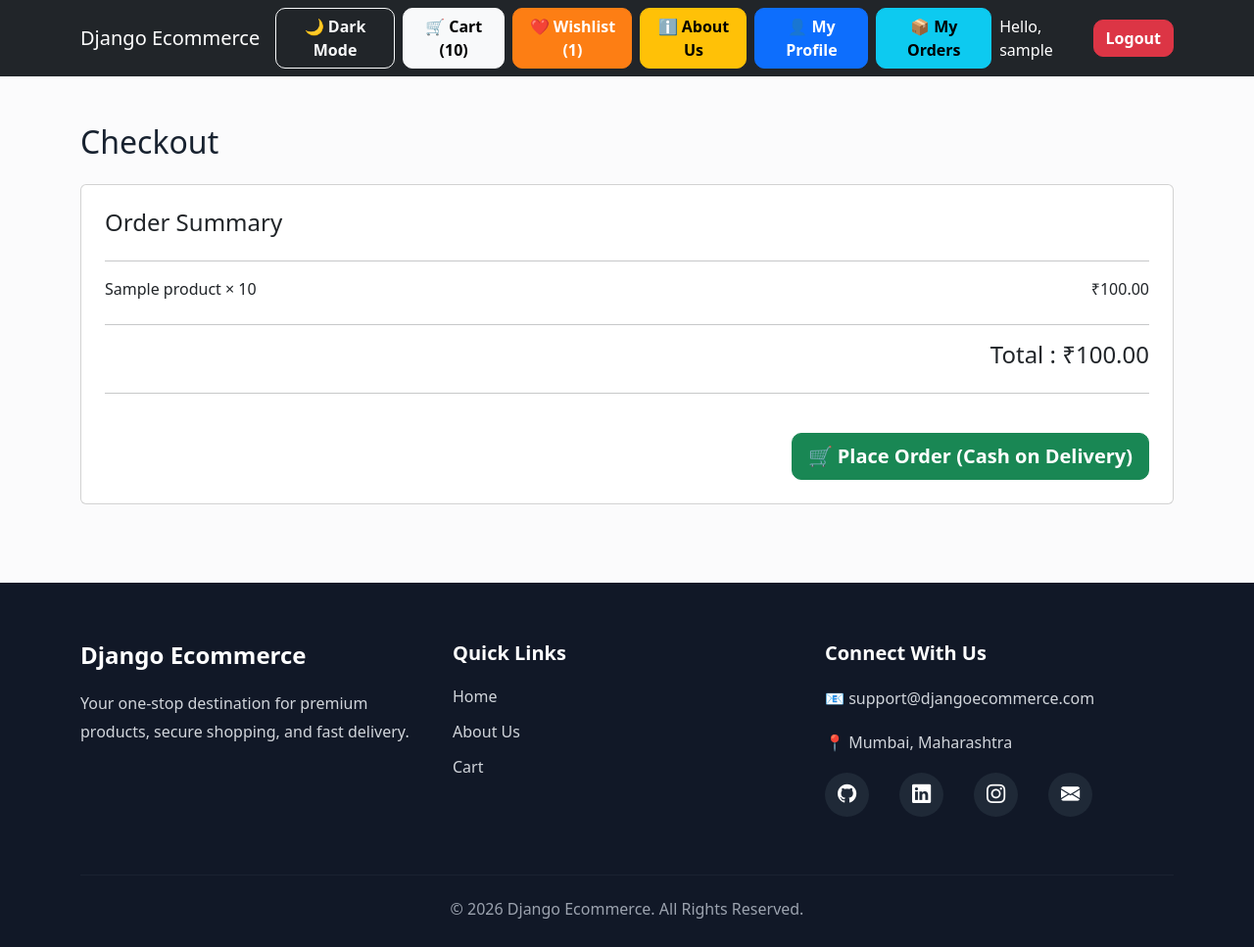
After one commit to Omi005/Django_E-commerce, a Django app: page /orders/checkout/ in a window 1280 px wide. The commit adds this page. Shown: the whole page at 98% size. Run offline with Django 3.2, Linux system fonts and the light colour scheme; a user stored in the database is signed in; tables that the repository leaves empty hold one stand-in row (values such as "Sample post").

Commit message:
Add order management, PDF invoices, order cancellation and checkout improvements

```diff
--- a/ecommerce/settings.py
+++ b/ecommerce/settings.py
@@ -23,12 +23,13 @@ load_dotenv(os.path.join(BASE_DIR, '.env'))
 # See https://docs.djangoproject.com/en/3.0/howto/deployment/checklist/
 
 # SECURITY WARNING: keep the secret key used in production secret!
-SECRET_KEY = SECRET_KEY = os.getenv("SECRET_KEY")
+SECRET_KEY = os.getenv("SECRET_KEY")
 
 # SECURITY WARNING: don't run with debug turned on in production!
 DEBUG = os.getenv("DEBUG") == "True"
 
 ALLOWED_HOSTS = []
+
 
 
 # Application definition
--- a/orders/urls.py
+++ b/orders/urls.py
@@ -3,32 +3,44 @@ from . import views
 
 urlpatterns = [
     path(
-        'place/',
-        views.place_order,
-        name='place_order'
+        "checkout/",
+        views.checkout,
+        name="checkout"
     ),
 
     path(
-    '<int:order_id>/cancel/',
-    views.cancel_order,
-    name='cancel_order'
+        "place/",
+        views.place_order,
+        name="place_order"
     ),
 
     path(
-        'my-orders/',
-        views.my_orders,
-        name='my_orders'
+        "<int:order_id>/cancel/",
+        views.cancel_order,
+        name="cancel_order"
     ),
 
     path(
-        '<int:order_id>/',
-        views.order_detail,
-        name='order_detail'
+        "my-orders/",
+        views.my_orders,
+        name="my_orders"
     ),
 
     path(
-        '<int:order_id>/invoice/',
+        "<int:order_id>/",
+        views.order_detail,
+        name="order_detail"
+    ),
+
+    path(
+        "<int:order_id>/invoice/",
         views.download_invoice,
-        name='download_invoice'
+        name="download_invoice"
+    ),
+
+    path(
+    "success/<int:order_id>/",
+    views.order_success,
+    name="order_success"
     ),
 ]
--- a/orders/views.py
+++ b/orders/views.py
@@ -20,6 +20,27 @@ from users.models import Profile
 
 
 @login_required
+def checkout(request):
+
+    cart_items = CartItem.objects.filter(user=request.user)
+
+    if not cart_items.exists():
+        return redirect("cart")
+
+    total = sum(item.subtotal for item in cart_items)
+
+
+
+    return render(
+        request,
+        "orders/checkout.html",
+        {
+            "items": cart_items,
+            "total": total,
+        }
+    )
+
+@login_required
 def place_order(request):
 
     cart_items = CartItem.objects.filter(
@@ -27,14 +48,32 @@ def place_order(request):
     )
 
     if not cart_items.exists():
-        return redirect('cart')
+        return redirect("cart")
 
+    # Create Order
     order = Order.objects.create(
-        user=request.user
+        user=request.user,
+        payment_method="COD",
+        payment_status="Pending"
     )
 
     total = 0
 
+    # Check stock
+    for item in cart_items:
+
+        if item.quantity > item.product.stock:
+
+            messages.error(
+                request,
+                f"Sorry, only {item.product.stock} unit(s) of '{item.product.name}' are available."
+            )
+
+            order.delete()
+
+            return redirect("cart")
+
+    # Create Order Items
     for item in cart_items:
 
         OrderItem.objects.create(
@@ -44,17 +83,21 @@ def place_order(request):
             price=item.product.price
         )
 
-        total += (
-            item.product.price *
-            item.quantity
-        )
+        item.product.stock -= item.quantity
+        item.product.save()
+
+        total += item.product.price * item.quantity
 
     order.total_price = total
     order.save()
 
+    # Empty Cart
     cart_items.delete()
 
-    return redirect('my_orders')
+    return redirect(
+        "order_success",
+        order_id=order.id
+    )
 
 
 @login_required
@@ -264,14 +307,14 @@ def download_invoice(request, order_id):
 
     elements.append(
         Paragraph(
-            "<b>Payment Method:</b> Cash on Delivery",
+            f"<b>Payment Method:</b> {order.get_payment_method_display()}",
             styles["Normal"]
         )
     )
 
     elements.append(
         Paragraph(
-            "<b>Payment Status:</b> Pending",
+            f"<b>Payment Status:</b> {order.payment_status}",
             styles["Normal"]
         )
     )
@@ -437,3 +480,20 @@ def cancel_order(request, order_id):
         )
 
     return redirect("order_detail", order_id=order.id)
+
+@login_required
+def order_success(request, order_id):
+
+    order = get_object_or_404(
+        Order,
+        id=order_id,
+        user=request.user
+    )
+
+    return render(
+        request,
+        "orders/order_success.html",
+        {
+            "order": order
+        }
+    )
--- a/requirements.txt
+++ b/requirements.txt
@@ -1,9 +1,13 @@
 asgiref==3.11.1
+certifi==2026.7.22
 charset-normalizer==3.4.9
 Django==4.2.30
+idna==3.18
 pillow==11.3.0
 psycopg2-binary==2.9.12
 python-dotenv==1.2.1
 reportlab==5.0.0
+requests==2.32.5
 sqlparse==0.5.5
 typing_extensions==4.15.0
+urllib3==2.6.3
--- /dev/null
+++ b/templates/orders/checkout.html
@@ -0,0 +1,53 @@
+{% extends 'base.html' %}
+
+{% block content %}
+
+<h2 class="mb-4">Checkout</h2>
+
+<div class="card p-4">
+
+    <h4>Order Summary</h4>
+
+    <hr>
+
+    {% for item in items %}
+
+        <div class="d-flex justify-content-between mb-2">
+
+            <div>
+                {{ item.product.name }} × {{ item.quantity }}
+            </div>
+
+            <div>
+                ₹{{ item.subtotal }}
+            </div>
+
+        </div>
+
+    {% endfor %}
+
+    <hr>
+
+    <h4 class="text-end">
+        Total : ₹{{ total }}
+    </h4>
+
+    <hr>
+
+    <form method="POST" action="{% url 'place_order' %}">
+        {% csrf_token %}
+
+        <div class="mt-4 text-end">
+            <button
+                type="submit"
+                class="btn btn-success btn-lg"
+            >
+                🛒 Place Order (Cash on Delivery)
+            </button>
+        </div>
+
+    </form>
+
+</div>
+
+{% endblock %}
```
Also changed, not shown: orders/models.py (+18 -0 lines), templates/cart/cart.html (+5 -5 lines), templates/orders/order_success.html (added, +54 -0 lines), README.md, orders/migrations/0002_order_payment_id_order_payment_method_and_more.py (added), orders/migrations/0003_remove_order_payment_id_and_more.py (added), orders/migrations/0004_alter_order_payment_status.py (added), orders/migrations/0005_order_razorpay_order_id.py (added), orders/migrations/0006_remove_order_razorpay_order_id_and_more.py (added).
